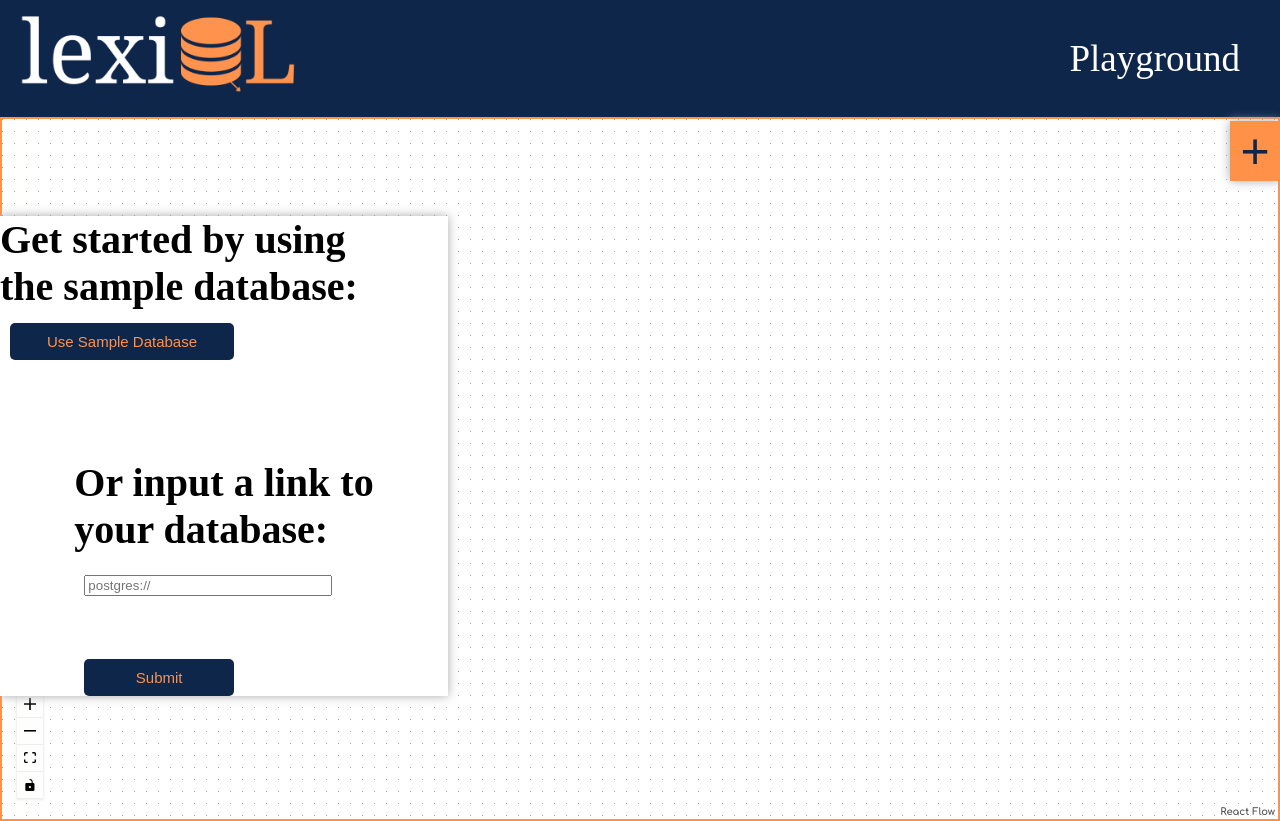
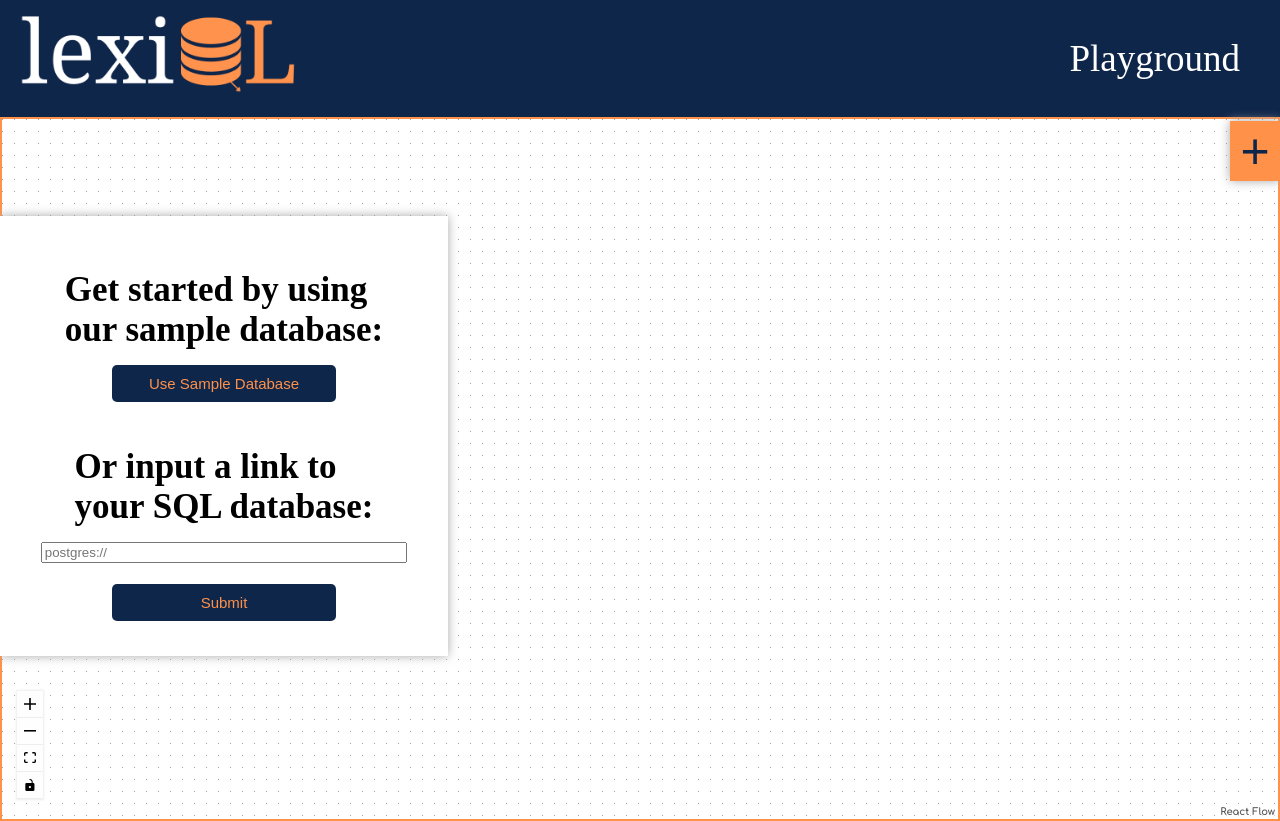
Before and after one commit to oslabs-beta/lexiQL, a React app: page /data in a window 1280 px wide. Built offline with nearby package versions, Linux system fonts and the light colour scheme; a web font is replaced by a local one.

Commit message:
updates to form container

```diff
--- a/client/containers/formContainer.jsx
+++ b/client/containers/formContainer.jsx
@@ -229,6 +229,9 @@ export default function formContainer() {
                 id: `${tableNames[i]}-refKey${j}`,
                 source: currTableRefKeys[j][0],
                 target: currTableRefKeys[j][1],
+                // testing
+                // arrowHeadType: 'arrowclosed',
+                selected: true,
                 sourceHandle: currTableRefKeys[j][2],
                 targetHandle: currTableRefKeys[j][3],
               });
@@ -586,9 +589,10 @@ export default function formContainer() {
       {btnDisplay}
       <div className={formState.formIsOpen ? 'uripanel open' : 'uripanel'}>
         <div id="uriAboveForm">
-          <h6>
-            {/* {formState.sampleDBtext} <br /> */}
-            Get started by using <br /> the sample database:
+          <h6 id="sampleHeader">
+            Get started by using
+            <br />
+            our sample database:
           </h6>
 
           <button
@@ -600,18 +604,20 @@ export default function formContainer() {
             Use Sample Database
           </button>
         </div>
-        <form onSubmit={handleURI}>
-          <label className="formHeader" htmlFor="link">
-            <h6 id="inputHeader">
-              {/* {formState.inputDBtext} */}
-              Or input a link to <br /> your database:
-            </h6>
-          </label>
+        <form className="formContainer" onSubmit={handleURI}>
+          {/* <label className="formHeader" htmlFor="link"> */}
+          <h6 id="inputHeader">
+            Or input a link to
+            <br />
+            your SQL database:
+          </h6>
+          {/* </label> */}
           <input className="dbInput" id="URILink" placeholder="postgres://" />
           <p id="invalidURI">{formState.URIvalidation}</p>
           <button className="formButtons" id="uriSubmitButton">
             Submit
           </button>
+          {/* <br /> */}
         </form>
       </div>
     </div>
--- a/client/stylesheets/uri.scss
+++ b/client/stylesheets/uri.scss
@@ -5,25 +5,17 @@ URI FORM PANEL STYLING
   font-family: $orelega-one;
   display: flex;
   flex-direction: column;
-  // flex-basis: 20rem;
-  // flex-grow: 1;
   align-items: center;
-  justify-content: center;
+  justify-content: space-around;
   position: absolute;
   top: 27%;
-  left: -25%;
-  height: 60%;
+  left: -35%;
+  height: 55%;
   width: 35%;
   transition: left 0.5s ease-in-out;
   background-color: white;
   z-index: 9;
   box-shadow: 0px 0px 10px #aaa9a9;
-
-  h6 {
-    font-size: 40px;
-    padding: 0px 0px;
-    margin: 0px 0px;
-  }
 }
 
 .uripanel.open {
@@ -32,11 +24,17 @@ URI FORM PANEL STYLING
   padding: 0px 0px;
 }
 
+#sampleHeader {
+  font-size: 35px;
+  padding: 0px 0px;
+  margin: 0px 0px;
+}
+
 .uripanelbtn {
   font-size: 50px;
   position: fixed;
   background-color: $orange;
-  color: $bright-blue;
+  color: $dark-blue;
   // border: 2px solid $orange;
   border: none;
   width: 50px;
@@ -48,17 +46,18 @@ URI FORM PANEL STYLING
 }
 
 .uripanelbtn:hover {
-  background-color: $dark-blue;
+  // background-color: $dark-blue;
+  filter: brightness(80%);
 }
 
 .uripanelbtn.open {
-  left: 25%;
+  left: 35%;
   background-color: $dark-blue;
   color: $orange;
 }
 
 .uripanelbtn.open:hover {
-  background-color: $dark-blue;
+  filter: brightness(80%);
 }
 
 #sampleDataButton {
@@ -66,8 +65,29 @@ URI FORM PANEL STYLING
 }
 
 #uriAboveForm {
+  display: flex;
+  flex-direction: column;
+  align-items: center;
+  justify-content: center;
   width: 100%;
-  height: 100%;
+  height: 50%;
+}
+
+#sampleDataButton {
+  margin-top: 15px;
+  border: none;
+  border-radius: 5px;
+  width: 50%;
+  padding: 10px 0px;
+  background-color: $dark-blue;
+  color: $orange;
+  border: none;
+  font-size: 15px;
+}
+
+#sampleDataButton:hover {
+  cursor: pointer;
+  filter: brightness(85%);
 }
 
 /*
@@ -78,37 +98,44 @@ URI FORM STYLING
   height: 100%;
   display: flex;
   flex-direction: column;
+  align-items: center;
+  justify-content: space-evenly;
+}
+
+.formContainer {
+  width: 100%;
+  height: 50%;
+  display: flex;
+  flex-direction: column;
+  align-items: center;
   justify-content: center;
+}
 
-  // h6 {
+#invalidURI {
+  color: red;
+  font-size: 13px;
+}
+
+// .formHeader {
+//   padding: 0px 0px;
+//   margin: 0px auto;
 //   font-size: 40px;
 //   padding: 0px 0px;
-  //   margin: 0px 0px;
 // }
 
-  .invalidURI {
-    color: red;
-    font-size: 14px;
-  }
-
-  .formHeader {
+#inputHeader {
+  font-size: 35px;
   padding: 0px 0px;
   margin: 0px 0px;
-    // font-size: 40px;
-    // margin: 30px 0px 0px 10px;
-  }
-
-  #inputHeader {
-    // padding: 0px 0px;
 }
 
 .dbInput {
   width: 80%;
-    margin: 0px 0px 10px 10px;
+  margin: 15px 0px -5px 0px;
 }
 
-  .formButtons {
-    margin: 0px 0px 0px 10px;
+#uriSubmitButton {
+  margin-bottom: 25px;
   border: none;
   border-radius: 5px;
   width: 50%;
@@ -119,9 +146,7 @@ URI FORM STYLING
   font-size: 15px;
 }
 
-  .formButtons:hover {
+#uriSubmitButton:hover {
   cursor: pointer;
-    // filter: brightness(85%);
-    background-color: $dark-blue;
+  filter: brightness(85%);
 }
-}
```
Also changed, not shown: 1 other file (tests, documents, lock files or other folders). Lines whose indentation alone changed are shown as unchanged.
